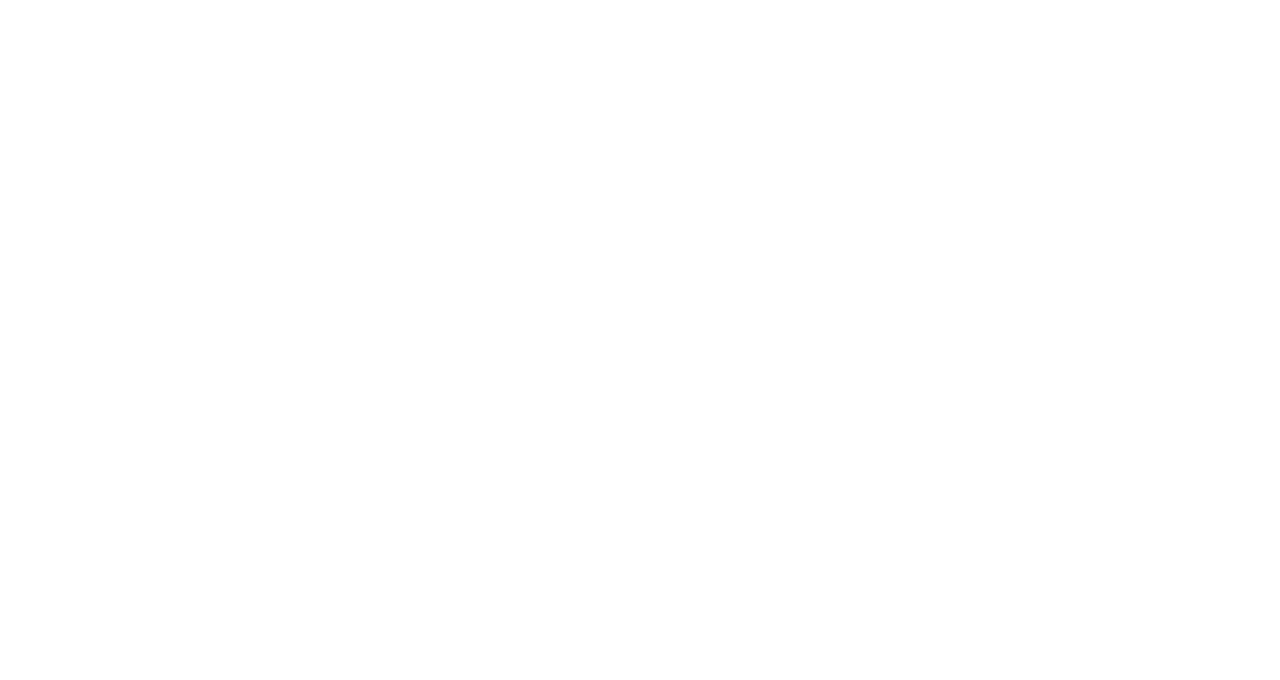
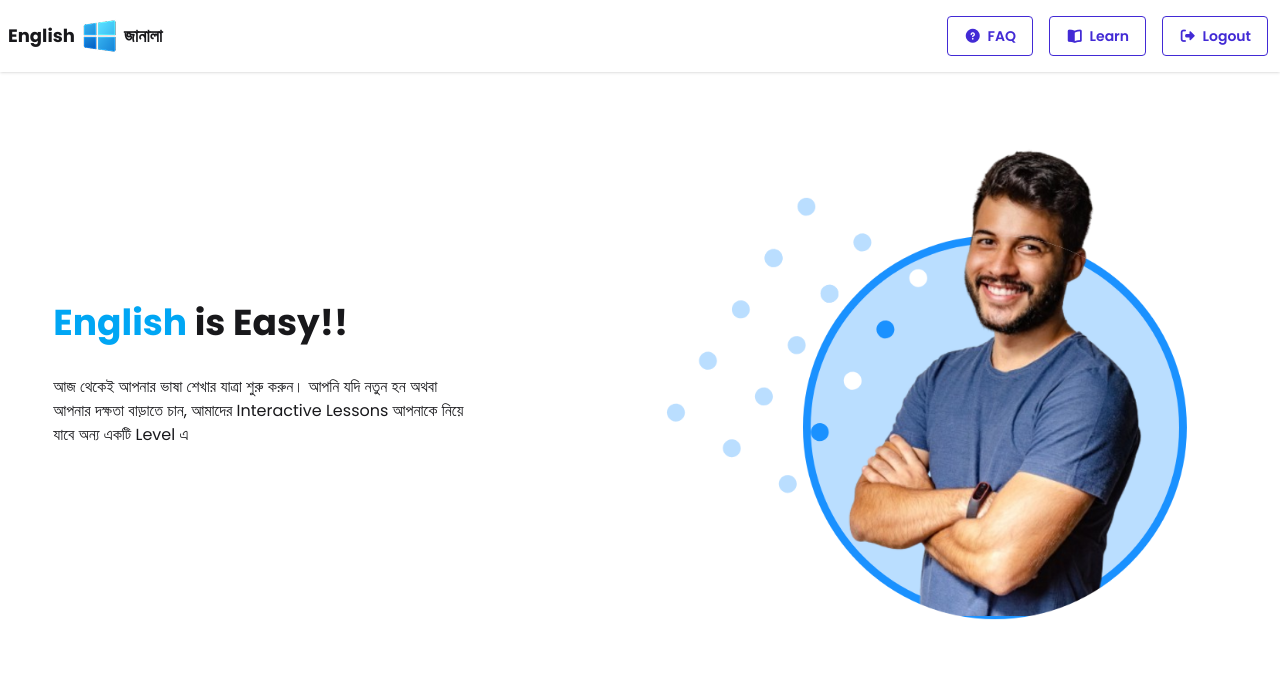
Before and after one commit to Mohsin018/English-Janala-Project, a plain HTML site: page index.html in a window 1280 px wide. Drawn offline with nearby package versions, Linux system fonts and the light colour scheme.

Commit message:
header complete

```diff
--- a/index.html
+++ b/index.html
@@ -26,6 +26,63 @@
 
 </head>
 <body>
+    <header>
+        <div class="navbar bg-base-100 shadow-sm">
+        <div class="navbar-start">
+            <div class="dropdown">
+            <div tabindex="0" role="button" class="btn btn-ghost lg:hidden">
+                <svg xmlns="http://www.w3.org/2000/svg" class="h-5 w-5" fill="none" viewBox="0 0 24 24" stroke="currentColor"> <path stroke-linecap="round" stroke-linejoin="round" stroke-width="2" d="M4 6h16M4 12h8m-8 6h16" /> </svg>
+            </div>
+            <ul
+                tabindex="0"
+                class="menu menu-sm dropdown-content bg-base-100 rounded-box z-1 mt-3 w-52 p-2 shadow">
+                <li>
+                    <a href="" class=""><i class="fa-solid fa-circle-question"></i> FAQ</a>
+                </li>
+                <li>
+                    <a href="" class=""><i class="fa-solid fa-book-open"></i> Learn</a>
+                </li>
+                <li>
+                    <a href="" class=""><i class="fa-solid fa-right-from-bracket"></i> Logout</a>
+                </li>
+            </ul>
+            </div>
+            <a href="" class="flex items-center gap-1">
+                <span class="text-lg font-bold">English</span>
+                <img src="assets/logo.png" alt="">
+                <span class="font-bangla text-lg font-semibold">জানালা</span>
+            </a>
+        </div>
+        <div class="navbar-end hidden lg:flex">
+            <ul class="menu menu-horizontal px-1 space-x-4">
+                <li>
+                    <a href="" class="btn btn-outline btn-primary"><i class="fa-solid fa-circle-question"></i> FAQ</a>
+                </li>
+                <li>
+                    <a href="" class="btn btn-outline btn-primary"><i class="fa-solid fa-book-open"></i> Learn</a>
+                </li>
+                <li>
+                    <a href="" class="btn btn-outline btn-primary"><i class="fa-solid fa-right-from-bracket"></i> Logout</a>
+                </li>
+
+            </ul>
+        </div>
+
+        </div>
+    </header>
+
+    <section class="flex flex-col-reverse md:flex-row gap-10 justify-between items-center py-5 w-11/12 mx-auto">
+
+        <div class="content flex-1 text-center md:text-left">
+            <h2 class="text-4xl font-bold mb-8"><span class="text-sky-500">English</span> is Easy!!</h2>
+            <p class="font-bangla">আজ থেকেই আপনার ভাষা শেখার যাত্রা শুরু করুন। আপনি যদি নতুন হন অথবা <br> আপনার দক্ষতা বাড়াতে চান, আমাদের Interactive Lessons আপনাকে নিয়ে <br> যাবে অন্য একটি Level এ</p>
+        </div>
+        <div class="image flex-1">
+            <img src="assets/hero-student.png" alt="">
+
+        </div>
+
+    </section>
 
 </body>
 </html>
--- a/style.css
+++ b/style.css
@@ -0,0 +1,7 @@
+*{
+    font-family: "Poppins", sans-serif;
+}
+
+.font_bangla{
+    font-family: "Hind Siliguri", sans-serif;
+}
```
